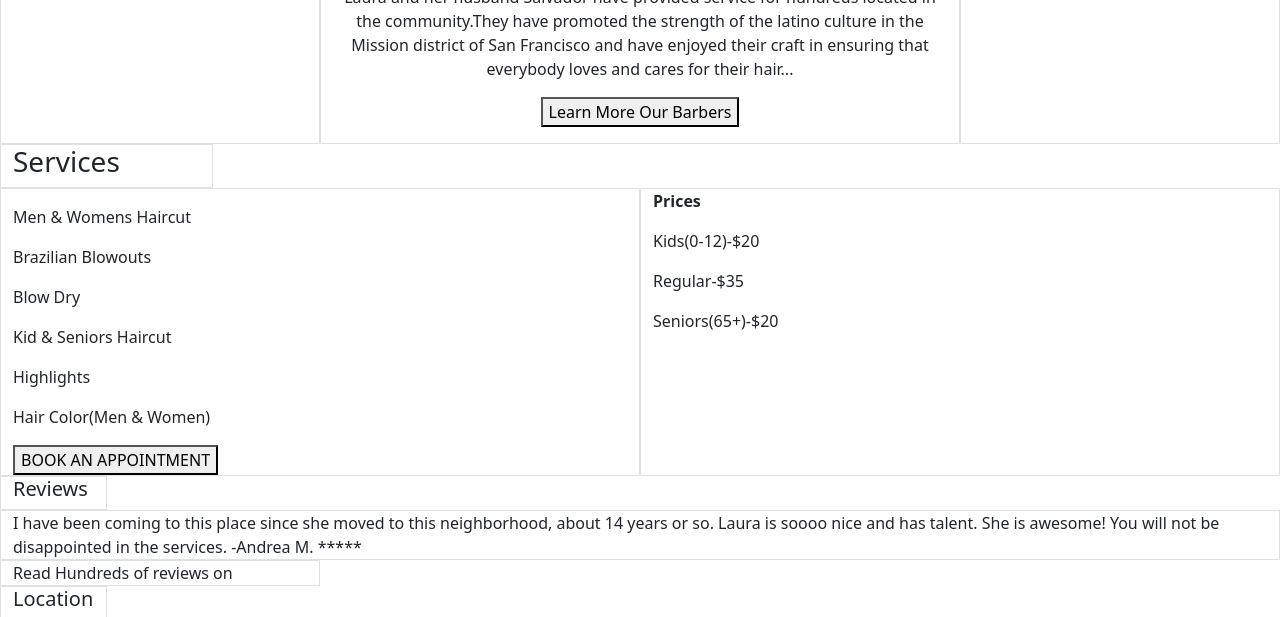
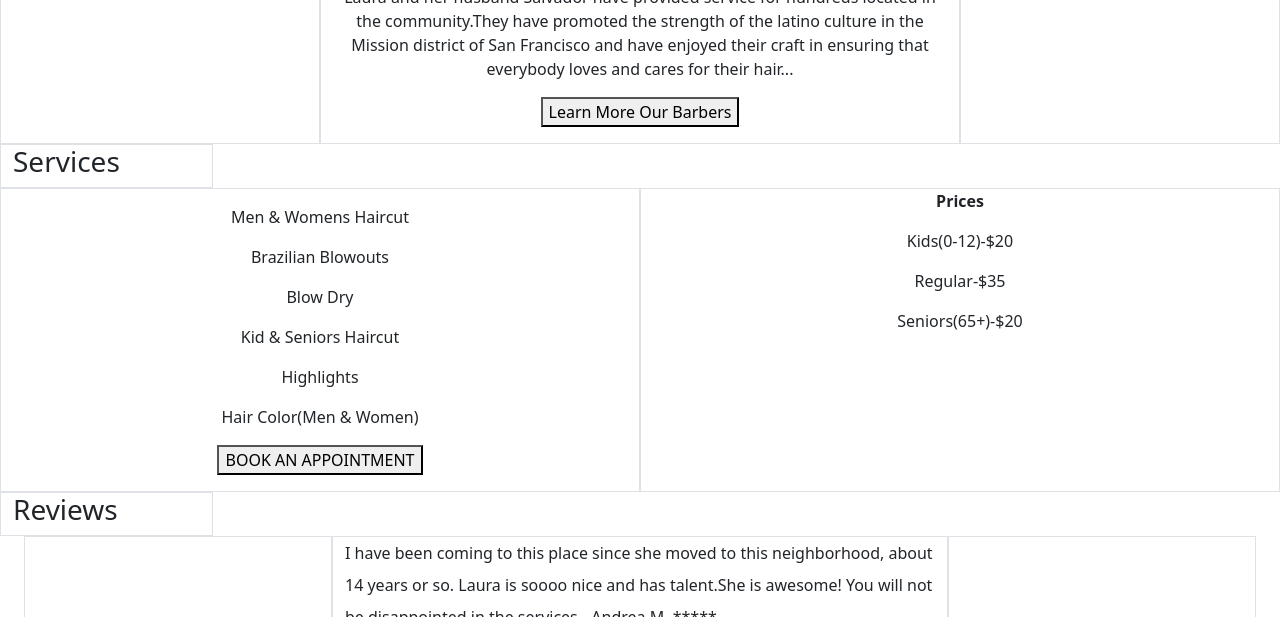
Before and after one commit to Salamander2001/Salamander2001.github.io, a plain HTML site: page index.html in a window 1280 px wide. Shown: the part 328-945 px from the top of the page. Drawn offline with nearby package versions, Linux system fonts and the light colour scheme; files whose address does not match are found by name.

Commit message:
Update index.html

```diff
--- a/index.html
+++ b/index.html
@@ -87,40 +87,54 @@
 <div class="row">
 <div class="col-md-6 border">
 <p class="text-md-start">
-<p class="text-center"><p>Men & Womens Haircut</p>
-<p>Brazilian Blowouts</p>
-<p>Blow Dry</p>
-<p>Kid & Seniors Haircut</p>
-<p>Highlights</p>
-<p>Hair Color(Men & Women)</p>
-<a href="index2.html"><button>BOOK AN APPOINTMENT</button></a>
+<p class="text-center">Men & Womens Haircut</p>
+<p class="text-center">Brazilian Blowouts</p>
+<p class="text-center">Blow Dry</p>
+<p class="text-center">Kid & Seniors Haircut</p>
+<p class="text-center">Highlights</p>
+<p class="text-center">Hair Color(Men & Women)</p>
+<p class="text-center"><a href="index2.html"><button>BOOK AN APPOINTMENT</button></a></p>
 </div>
 
 <div class="col-sm-6 border">
-<p><b>Prices</b></p>
-<p>Kids(0-12)-$20</p>
-<p>Regular-$35</p>
-<p>Seniors(65+)-$20</p>
+<p class="text-center"><b>Prices</b></p>
+<p class="text-center">Kids(0-12)-$20</p>
+<p class="text-center">Regular-$35</p>
+<p class="text-center">Seniors(65+)-$20</p>
 
 </div>
+
+
+
+
 <!--review page -->
       <div class="container">
     <div class="row">
-      <div class="col-md-1 border">
-        <h5>Reviews</h5>
+      <div class="col-md-2 border">
+        <h3>Reviews</h3>
       </div>
-      <div class="container">
-    <div class="row">
-      <div class="col-md-12 border">
-I have been coming to this place since she moved to this neighborhood, about 14 years or so. Laura is soooo nice and has talent. She is awesome! You will not be disappointed in the services. -Andrea M. *****
-      </div>
+
+    </div>
+    <div class="container-fluid">
+       <div class="row">
+         <div class="col-sm-3 border">
+         </div>
+
+    <div class="col-sm-6 border">
+
+<p class="lh-lg">I have been coming to this place since she moved to this neighborhood, about 14 years or so. Laura is soooo nice and has talent.She is awesome! You will not be disappointed in the services. -Andrea M. *****</p>
+    </div>
+
+    <div class="col-sm-3 border">
+    </div>
+
       <div class="container">
     <div class="row">
       <div class="col-sm-3 border">
       Read Hundreds of reviews on
 
 
-          <!-- main content end -->
+          <!-- Location Page -->
     </div>
     <div class="container">
   <div class="row">
```
